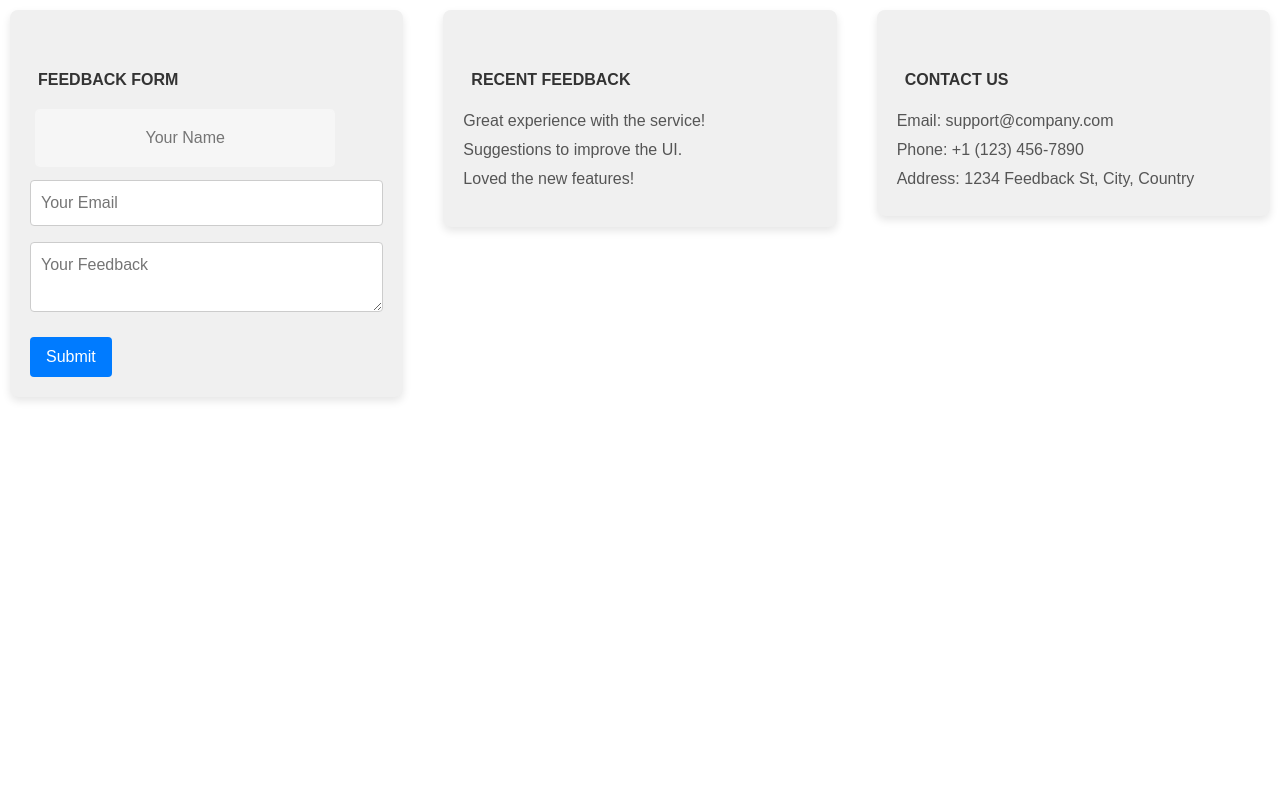
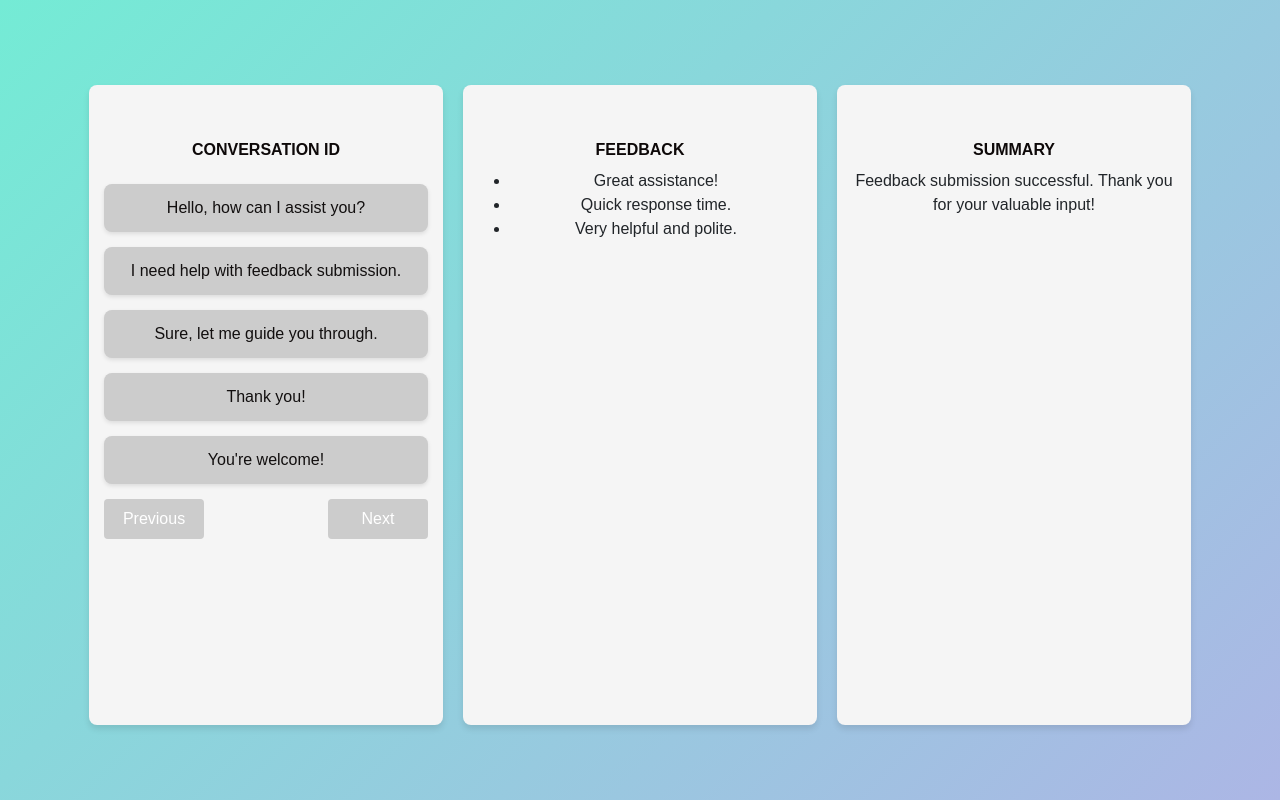
Before and after one commit to MT-GC-Open-Soft-2025/OpenSoft-VibemeterApp, a React (Create React App) app: page /feedback in a window 1280 px wide. Built offline with nearby package versions, Linux system fonts and the light colour scheme; the HTML template or start-up script is replaced by a standard one.

Commit message:
chat bubbles added

```diff
--- a/src/pages/Feedbackpage/Feedbackpage.css
+++ b/src/pages/Feedbackpage/Feedbackpage.css
@@ -1,77 +1,115 @@
-/* Wrapper for the entire feedback box */
+/* Full-Page Feedback Wrapper */
 .feedback-wrapper {
   display: flex;
   justify-content: center;
   align-items: center;
-    padding: 30px;
-    background-color: #e0e0e0;
-    border-radius: 12px;
-    box-shadow: 0 6px 12px rgba(0, 0, 0, 0.15);
-    margin: 20px auto;
-    width: 80%; /* Adjust width as needed */
+  padding: 0;
+  background: linear-gradient(135deg, #74ebd5, #acb6e5);
+  margin: 0;
+  height: 100vh;
+  width: 100%;
+  font-family: 'Arial', sans-serif;
 }
 
-  /* Container for all feedback sections */
+/* Bootstrap Container */
 .feedback-container {
   display: flex;
-    justify-content: space-around;
-    align-items: flex-start;
-    gap: 20px;
+  justify-content: space-between;
+  align-items: stretch;
+  gap: 10px;
+  width: 90%;
+  height: 85vh;
+  max-width: 1200px;
+  padding: 20px;
 }
 
-  /* Individual feedback section */
+/* Feedback Section */
+.feedback-section h2 {
+  color: #0e0909; /* Sets the color of the heading text */
+  font-weight: bold;
+  text-transform: uppercase;
+}
 .feedback-section {
   flex: 1;
-    margin: 10px;
-    padding: 20px;
+  margin: 5px;
+  padding: 15px;
   border-radius: 8px;
-    background-color: #f0f0f0;
-    box-shadow: 0 4px 8px rgba(0, 0, 0, 0.1);
+
+  background-color: #f5f5f5;
+  box-shadow: 0 4px 6px rgba(0, 0, 0, 0.1);
+  height: 100%;
+  text-align: center;
 }
 
-  h2 {
-    margin-bottom: 15px;
-    color: #333;
+/* Blurb Styling */
+.conversation {
+  display: flex;
+  flex-direction: column;
+  align-items: center;
+  gap: 5px;
+  margin-top: 10px;
 }
 
-  /* Input and Textarea Styling */
-  .feedback-input,
-  .feedback-textarea {
+/* Uniform Bubble Styling */
+.bubble {
+  background-color: #007bff;
+  color: rgb(18, 15, 15);
+  padding: 12px 18px;
+  border-radius: 8px;
+  margin: 5px 0;
   width: 100%;
-    margin: 8px 0;
-    padding: 10px;
-    border-radius: 4px;
-    border: 1px solid #ccc;
+  max-width: 100%;
+  text-align: center;
+  font-size: 16px;
+  transition: transform 0.2s;
+  box-shadow: 0 2px 4px rgba(0, 0, 0, 0.1);
 }
 
-  /* Submit Button */
-  .feedback-button {
+/* Bootstrap Card Style for Bubbles */
+.bubble:hover {
+  transform: scale(1.02);
+  box-shadow: 0 4px 8px rgba(0, 0, 0, 0.2);
+}
+
+/* Pagination Controls */
+/* Pagination Controls */
+.pagination {
   margin-top: 10px;
+  display: flex;
+  justify-content: space-between; /* Position buttons to the sides */
+  gap: 10px;
+  width: 100%; /* Make pagination take full width */
+}
+
+.page-btn {
   padding: 8px 16px;
-    background-color: #007bff;
+  background-color: #cccccc;
   color: white;
   border: none;
   border-radius: 4px;
   cursor: pointer;
+  transition: background-color 0.3s;
+  min-width: 100px; /* Ensure consistent button width */
 }
 
-  .feedback-button:hover {
-    background-color: #0056b3;
+.page-btn:hover {
+  background-color: #cccccc;
 }
 
-  /* List Styling */
-  ul {
-    list-style-type: none;
-    padding: 0;
+.page-btn:disabled {
+  background-color: #cccccc;
+  cursor: not-allowed;
 }
 
-  li {
+/* Responsive adjustments */
+@media (max-width: 768px) {
+  .feedback-container {
+    flex-direction: column;
+    align-items: center;
+  }
+  .feedback-section {
+    width: 100%;
+    max-width: 95%;
     margin: 5px 0;
-    color: #555;
   }
-
-  /* Contact Details Styling */
-  .feedback-section p {
-    margin: 5px 0;
-    color: #555;
 }
--- a/src/pages/Feedbackpage/Feedbackpage.jsx
+++ b/src/pages/Feedbackpage/Feedbackpage.jsx
@@ -1,47 +1,80 @@
-import React from "react";
+import React, { useState } from "react";
 import "./Feedbackpage.css";
 
 const Feedback = () => {
+  // Array of messages for dynamic bubbles
+  const messages = [
+    "Hello, how can I assist you?",
+    "I need help with feedback submission.",
+    "Sure, let me guide you through.",
+    "Thank you!",
+    "You're welcome!",
+    "Is there anything else I can help with?",
+    "Yes, just one more thing.",
+    "Got it. Go ahead.",
+    "Thanks a lot!",
+    "No problem!"
+  ];
+
+  // Pagination state
+  const messagesPerPage = 5;
+  const [currentPage, setCurrentPage] = useState(0);
+
+  // Pagination controls
+  const totalPages = Math.ceil(messages.length / messagesPerPage);
+  const handleNext = () => {
+    if (currentPage < totalPages - 1) setCurrentPage(currentPage + 1);
+  };
+  const handlePrevious = () => {
+    if (currentPage > 0) setCurrentPage(currentPage - 1);
+  };
+
+  // Slice messages based on the current page
+  const currentMessages = messages.slice(
+    currentPage * messagesPerPage,
+    (currentPage + 1) * messagesPerPage
+  );
+
   return (
+    <div className="feedback-wrapper">
       <div className="feedback-container">
-      {/* Section 1: Feedback Form */}
+        {/* Section 1: Conversation ID */}
         <div className="feedback-section">
-        <h2>Feedback Form</h2>
-        <form>
-          <input
-            type="text"
-            placeholder="Your Name"
-            className="feedback-input"
-          />
-          <input
-            type="email"
-            placeholder="Your Email"
-            className="feedback-input"
-          />
-          <textarea
-            placeholder="Your Feedback"
-            className="feedback-textarea"
-          ></textarea>
-          <button type="submit" className="feedback-button">Submit</button>
-        </form>
+          <h2>Conversation ID</h2>
+          <div className="conversation">
+            {currentMessages.map((message, index) => (
+              <div key={index} className="bubble" style={{ backgroundColor: "#cccccc" }}>
+                {message}
+              </div>
+            ))}
+          </div>
+          {messages.length > messagesPerPage && (
+            <div className="pagination">
+              <button onClick={handlePrevious} disabled={currentPage === 0} className="page-btn">
+                Previous
+              </button>
+              <button onClick={handleNext} disabled={currentPage === totalPages - 1} className="page-btn">
+                Next
+              </button>
+            </div>
+          )}
         </div>
 
-      {/* Section 2: Recent Feedback */}
+        {/* Section 2: Feedback */}
         <div className="feedback-section">
-        <h2>Recent Feedback</h2>
+          <h2>Feedback</h2>
           <ul>
-          <li>Great experience with the service!</li>
-          <li>Suggestions to improve the UI.</li>
-          <li>Loved the new features!</li>
+            <li>Great assistance!</li>
+            <li>Quick response time.</li>
+            <li>Very helpful and polite.</li>
           </ul>
         </div>
 
-      {/* Section 3: Contact Us */}
+        {/* Section 3: Summary */}
         <div className="feedback-section">
-        <h2>Contact Us</h2>
-        <p>Email: support@company.com</p>
-        <p>Phone: +1 (123) 456-7890</p>
-        <p>Address: 1234 Feedback St, City, Country</p>
+          <h2>Summary</h2>
+          <p>Feedback submission successful. Thank you for your valuable input!</p>
+        </div>
       </div>
     </div>
   );
```
Lines whose indentation alone changed are shown as unchanged.
